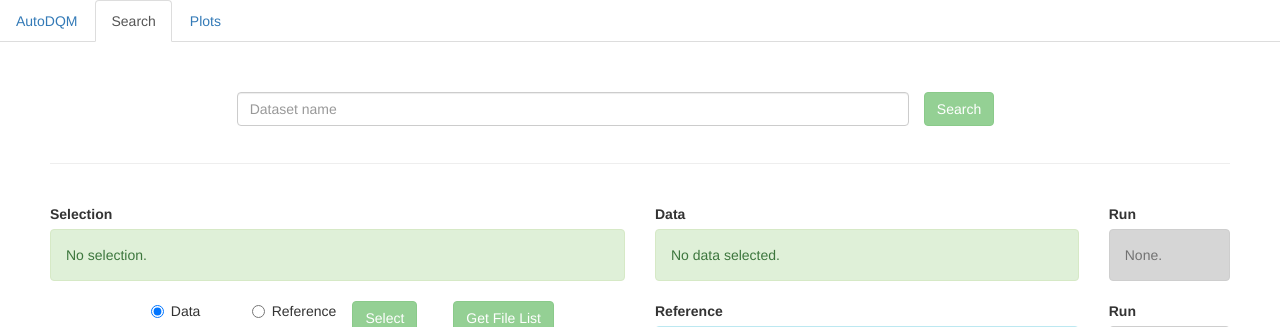
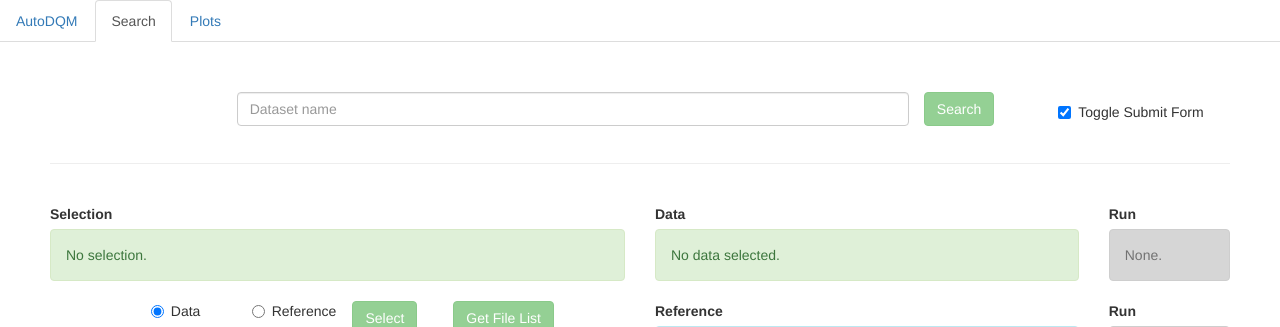
Before and after one commit to jkguiang/AutoDQM, a PHP site: page /search.php in a window 1280 px wide. Shown: the top 327 px of the page. Run offline with PHP 8.4, Linux system fonts and the light colour scheme; some libraries are stand-ins or nearby versions.

Commit message:
added toggle for submit form

```diff
--- a/search.php
+++ b/search.php
@@ -317,6 +317,7 @@
 
                         // Ensure proper radio is selected
                         $("#data_check").prop('checked', true);
+                        $("#toggle_submit").prop('checked', true);
                         $("#ref_check").removeAttr('checked');
 
                         // Ensure proper buttons are disabled
@@ -414,6 +415,15 @@
                             check_selection();
                         });
 
+                        $("#toggle_submit").on("click", function(){
+                            if ($(this).is(":checked")) {
+                                $("#submit_form").show();
+                            }
+                            else {
+                                $("#submit_form").hide();
+                            }
+                        });
+
                     });
 
                 </script>
@@ -452,6 +462,7 @@
                         </div> <!-- End bottom row -->
                     </div>
                     <div class="col-md-2">
+                        <div class="checkbox"><label class="checkbox-inline"><input type="checkbox" id="toggle_submit" checked>Toggle Submit Form</label></div>
                     </div>
                 </div>
                 <hr>
@@ -483,7 +494,7 @@
                         </div>
                     </div> <!-- end slection preview -->
 
-                    <div class="col-lg-6">
+                    <div class="col-lg-6" id="submit_form">
                         <div class="row">
                             <div class="col-md-9">
                                 <label for="data_preview">Data</label>
@@ -503,9 +514,9 @@
                             <div class="col-sm-2"><button id="submit" type="submit" class="btn btn-success" disabled>Submit</button></div>
                             <div class="col-sm-5"></div>
                         </div>
-                        <p><br /><br /></p>
                     </div>
                 </div> <!-- end secondary row -->
+                <p><br /><br /></p>
             </div> <!-- end container -->
         </body>
 </html>
```
